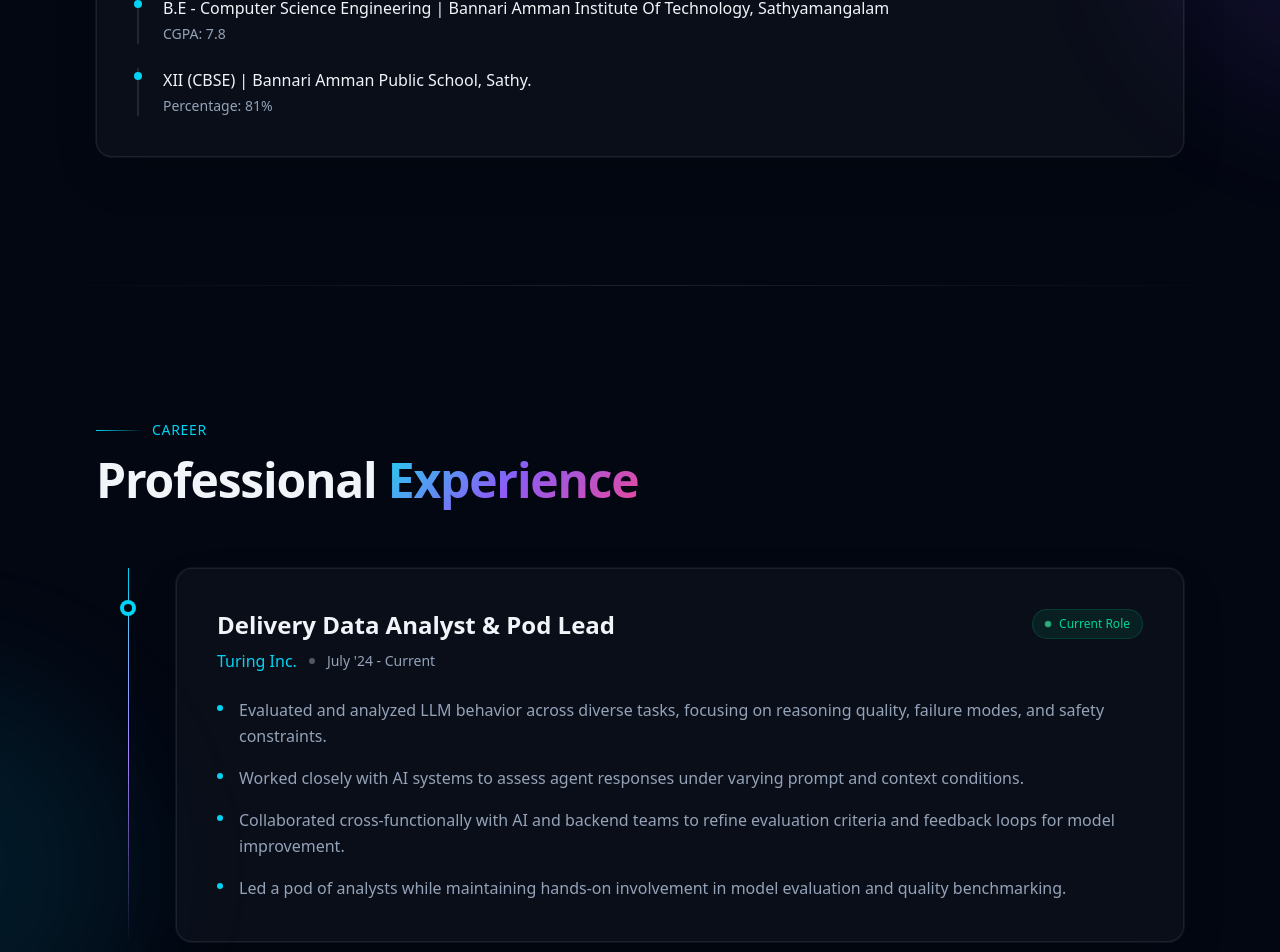
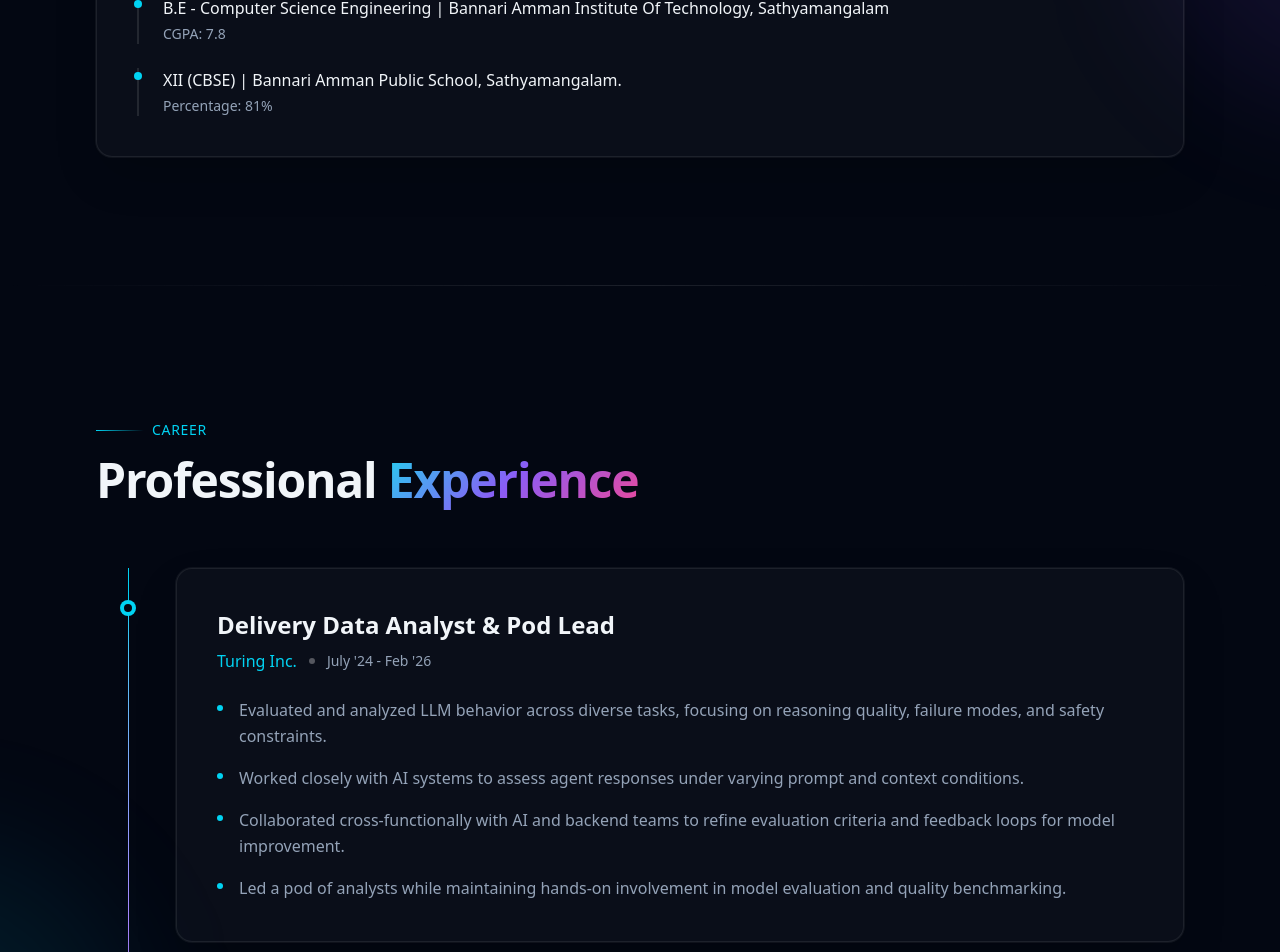
Before and after one commit to Kaveeshvar/kaveeshvar-portfolio, a Next.js app: page / in a window 1280 px wide. Shown: the part 1848-2800 px from the top of the page. Built offline with nearby package versions, Linux system fonts and the light colour scheme.

Commit message:
Profile Update

```diff
--- a/src/content/profile.ts
+++ b/src/content/profile.ts
@@ -1,9 +1,9 @@
 export const profile = {
   name: "Kaveeshvar S",
   headline:
-    "Full-Stack Engineer & Data Analyst — Agent-Driven Systems, LLM Evaluation, System Design",
+    "Python-Focused AI Engineer & Data Analyst — Agent-Driven Systems, LLM Evaluation, System Design",
   summary:
-    "Full-Stack Engineer & Data Analyst with experience building production-grade, agent-driven systems and interactive tools using modern web stacks. Hands-on experience with memory-based AI agents, API-driven architectures, and end-to-end deployment workflows. Strong background in LLM evaluation, system design, and cross-functional execution in enterprise AI environments.",
+    "Python-focused AI Engineer and Data Analyst with experience building production-grade, agent-driven systems and enterprise AI solutions. Hands-on expertise in LLM evaluation, memory-aware agent design, API-driven architectures, and end-to-end deployment workflows. Proven ability to design, benchmark, and refine AI systems in cross-functional environments with a strong foundation in system design and scalable engineering practices.",
   contact: {
     phone: "+91 63825-97744",
     email: "kaveeshvar6@gmail.com",
@@ -17,7 +17,7 @@ export const profile = {
       meta: "CGPA: 7.8",
     },
     {
-      title: "XII (CBSE) | Bannari Amman Public School, Sathy.",
+      title: "XII (CBSE) | Bannari Amman Public School, Sathyamangalam.",
       meta: "Percentage: 81%",
     },
   ],
@@ -25,12 +25,22 @@ export const profile = {
     {
       role: "Delivery Data Analyst & Pod Lead",
       company: "Turing Inc.",
-      period: "July '24 - Current",
+      period: "July '24 - Feb '26",
       bullets: [
         "Evaluated and analyzed LLM behavior across diverse tasks, focusing on reasoning quality, failure modes, and safety constraints.",
         "Worked closely with AI systems to assess agent responses under varying prompt and context conditions.",
         "Collaborated cross-functionally with AI and backend teams to refine evaluation criteria and feedback loops for model improvement.",
         "Led a pod of analysts while maintaining hands-on involvement in model evaluation and quality benchmarking.",
+      ],
+    },
+    {
+      role: "Freelance Technical Support & Data Analyst",
+      company: "Prep-Ally Educational Services",
+      period: "July '25 - Nov '25",
+      bullets: [
+        "Delivered automation and reporting solutions for academic operations using Python, Google Apps Script, and Google Sheets.",
+        "Built dashboards and validation workflows to improve reporting accuracy and operational visibility.",
+        "Worked closely with management to understand requirements and translate them into scalable technical solutions.",
       ],
     },
   ],
@@ -49,9 +59,9 @@ export const profile = {
   projects: [
     {
       title: "Memory-Aware Chat Assistant",
-      period: "2026",
+      period: "2025",
       description:
-        "Designed and built a memory-aware conversational agent that stores, retrieves, and updates long-term conversation state using structured JSON memory. Implemented agent memory architecture enabling contextual recall across sessions. Deployed as a Vercel-ready production app with CI-friendly architecture.",
+        "Designed and built a memory-aware conversational agent that stores, retrieves, and updates long-term conversation state using structured JSON memory. Implemented agent memory architecture enabling contextual recall across sessions (stateful interactions).",
       tech: ["JavaScript", "Node.js", "Web APIs", "JSON", "GitHub API", "Vercel"],
       role: "Full-Stack Engineer",
       highlight: "Production-Grade AI with Persistent Memory",
@@ -71,19 +81,19 @@ export const profile = {
       title: "Retail Car Price Prediction with Damage Detection",
       period: "2022",
       description:
-        "Built a web interface for a machine learning application that predicts retail car prices based on user inputs and uploaded images. Developed ML model using Flask API that processes car details and images to predict retail price.",
-      tech: ["HTML", "CSS", "JavaScript", "PHP", "MySQL"],
-      role: "Frontend Engineer",
-      highlight: "ML-integrated application",
+        "Built a web interface for a machine learning application that predicts retail car prices based on user inputs and uploaded images. As a team, developed an ML model using Flask API that processes car details and images to predict retail price.",
+      tech: ["Python", "HTML", "CSS", "JavaScript", "PHP"],
+      role: "Frontend Engineer (ML-integrated application)",
+      highlight: "Retail car price prediction",
       video: "/videos/retail-car-price.mp4",
     },
   ],
   skills: {
-    "Languages & Runtime": ["JavaScript (ES6+)", "Python", "TypeScript", "C", "C++", "PHP"],
+    "Languages & Runtime": ["JavaScript (ES6+)", "Python", "TypeScript (working knowledge)", "C", "C++", "PHP"],
     "Frontend": ["React", "HTML5", "CSS3"],
     "Backend & APIs": ["Node.js", "REST APIs", "JSON-based systems", "Agent architectures"],
     "AI / Data": ["LLM Evaluation", "Agent Memory Design", "Tool-Calling Agents", "Prompt Engineering"],
-    "Tools": ["Git", "GitHub", "Vercel", "Firebase", "Google APIs", "Docker"],
+    "Tools": ["Git", "GitHub", "Vercel", "Firebase", "Google APIs", "Docker (foundational understanding)"],
   },
   achievements: [
     {
```
